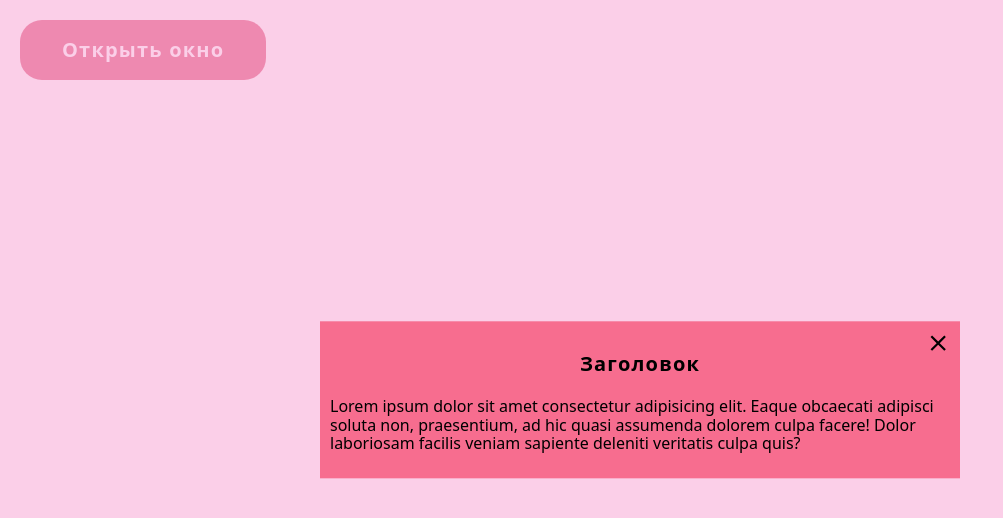
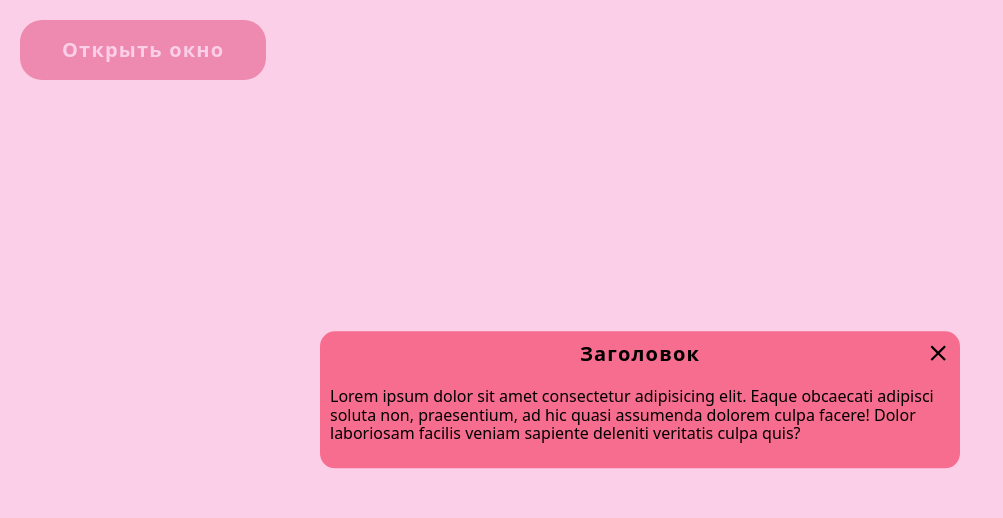
Before and after one commit to Maksimchik36/modal, a plain HTML site: page index.html in a window 1280 px wide. Both pictures are taken after a click on the button "Открыть окно". Shown: the whole page, without its empty margins (0-1003 px from the left). Drawn offline with nearby package versions, Linux system fonts and the light colour scheme.

Commit message:
stilizate modal

```diff
--- a/css/styles.css
+++ b/css/styles.css
@@ -37,6 +37,7 @@
   top: 50%;
   left: 50%;
   background-color: #f76d8f;
+  border-radius: 15px;
   transform: translate(-50%, -50%);
   transition: opacity 250ms cubic-bezier(0.4, 0, 0.2, 1),
     visibility 250ms cubic-bezier(0.4, 0, 0.2, 1);
@@ -61,6 +62,7 @@
 }
 
 .modal__title {
+  margin-top: 0;
   font-weight: 700;
   font-size: 20px;
   line-height: 1.31;
```
